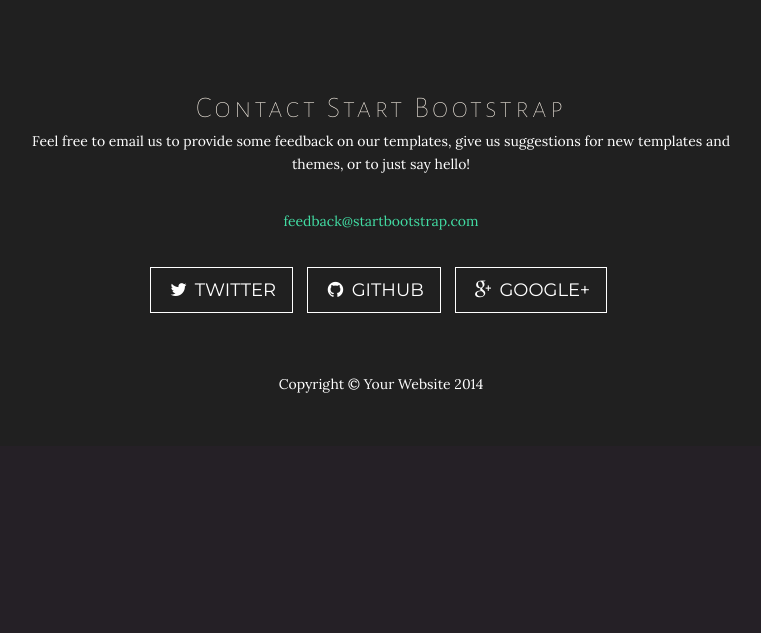
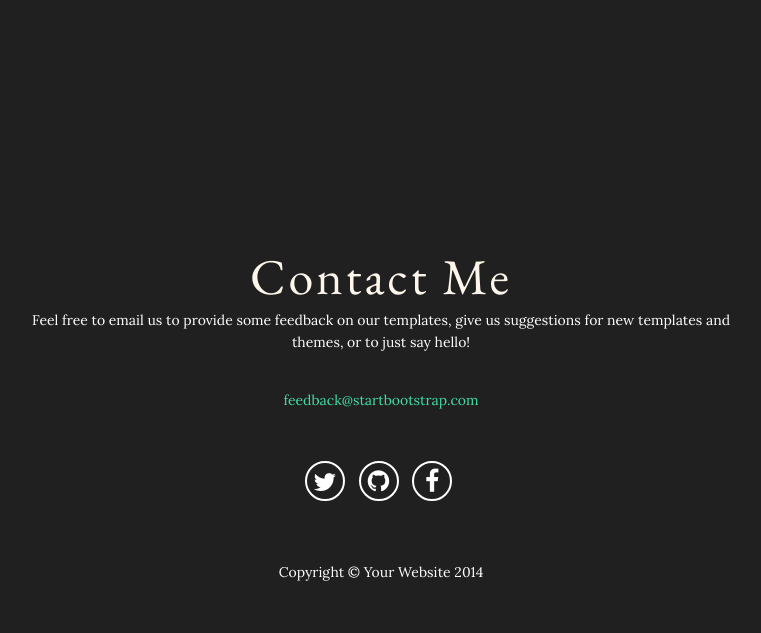
Before and after one commit to ShaeBrown/Portfolio, a Django app: page / in a window 1280 px wide. Shown: the part 3360-3993 px from the top of the page, without its empty margins (259-1020 px from the left). Before the commit the page ends 3753 px from the top, so only its background shows below. Run offline with Django 3.2, Linux system fonts and the light colour scheme; data comes from the database, SQL or seed files in the repository; some libraries are stand-ins or nearby versions.

Commit message:
Tweaked html

```diff
--- a/static/css/grayscale.css
+++ b/static/css/grayscale.css
@@ -31,8 +31,13 @@
 }
 .date {
     float: right;
-    font-size: 20px;
-    line-height: 60px;
+    font-size: 15px;
+    line-height: 40px;
+}
+
+.section-header {
+    font-family: 'EB Garamond', serif;
+    font-size: 50px;
 }
 p {
     margin: 0 0 25px;
@@ -207,6 +212,21 @@
     transition: background .3s ease-in-out;
 }
 
+.btn-circle-social {
+    width: 40px;
+    height: 40px;
+    margin-top: 15px;
+    padding: 2px 2px;
+    border: 2px solid #fff;
+    border-radius: 100%!important;
+    font-size: 25px;
+    color: #fff;
+    background: 0 0;
+    -webkit-transition: background .3s ease-in-out;
+    -moz-transition: background .3s ease-in-out;
+    transition: background .3s ease-in-out;
+}
+
 .btn-circle:hover,
 .btn-circle:focus {
     outline: 0;
@@ -276,11 +296,12 @@
     width: 100%;
     padding: 50px 0;
     color: #fff;
-    background: url(../img/downloads-bg.jpg) no-repeat center center scroll;
+    background: url(../img/pattern.png)  center center scroll;
+    background-repeat: repeat;
+    background-size: auto, cover;
     background-color: #000;
     -webkit-background-size: cover;
     -moz-background-size: cover;
-    background-size: cover;
     -o-background-size: cover;
 }
 
@@ -319,6 +340,7 @@
     border: 1px solid #FFFFFF;
     color: #FFFFFF;
     background-color: transparent;
+    margin: 5px 5px;
 }
 
 .btn-default:hover,
@@ -335,7 +357,7 @@
     background-color: #337ab7;
     padding: 5px 10px;
     height: 30px;
-    margin: 1px 1px 10px;
+    margin: 5px 2px;
 }
 
 .text-inside {
--- a/templates/base.html
+++ b/templates/base.html
@@ -21,7 +21,7 @@
     <link href='http://fonts.googleapis.com/css?family=Alegreya+Sans+SC:100,400' rel='stylesheet' type='text/css'>
     <link href="http://fonts.googleapis.com/css?family=Lora:400,700,400italic,700italic" rel="stylesheet" type="text/css">
     <link href="http://fonts.googleapis.com/css?family=Montserrat:400,700" rel="stylesheet" type="text/css">
-
+    <link href='http://fonts.googleapis.com/css?family=EB+Garamond' rel='stylesheet' type='text/css'>
     <!-- HTML5 Shim and Respond.js IE8 support of HTML5 elements and media queries -->
     <!-- WARNING: Respond.js doesn't work if you view the page via file:// -->
     <!--[if lt IE 9]>
@@ -53,10 +53,10 @@
                         <a class="page-scroll" href="#project">Projects</a>
                     </li>
                     <li>
-                        <a class="page-scroll" href="#about">About Me</a>
+                        <a class="page-scroll" href="#about">About</a>
                     </li>
                     <li>
-                        <a class="page-scroll" href="#contact">Contact</a>
+                        <a class="page-scroll" href="#contact">Contact Me</a>
                     </li>
                 </ul>
             </div>
@@ -84,7 +84,7 @@
 
     <!-- Project Section -->
     <section id="project" class="container content-section text-center">
-            <h2>Projects</h2>
+            <h2 class = "section-header">Projects</h2>
 
             {% block projects %}{% endblock %}
 
@@ -98,7 +98,7 @@
         <div class="download-section">
             <div class="container">
                 <div class="col-lg-8 col-lg-offset-2">
-                    <h2>About Me</h2>
+                    <h2 class = "section-header">About Me</h2>
                     <p>You can download Grayscale for free on the preview page at Start Bootstrap.</p>
                     <a href="http://startbootstrap.com/template-overviews/grayscale/" class="btn btn-default btn-lg">Visit Download Page</a>
                 </div>
@@ -110,19 +110,19 @@
     <section id="contact" class="container content-section text-center">
         <div class="row">
             <div class="col-lg-8 col-lg-offset-2">
-                <h2>Contact Start Bootstrap</h2>
+                <h2 class = "section-header">Contact Me </h2>
                 <p>Feel free to email us to provide some feedback on our templates, give us suggestions for new templates and themes, or to just say hello!</p>
                 <p><a href="mailto:feedback@startbootstrap.com">feedback@startbootstrap.com</a>
                 </p>
                 <ul class="list-inline banner-social-buttons">
                     <li>
-                        <a href="https://twitter.com/SBootstrap" class="btn btn-default btn-lg"><i class="fa fa-twitter fa-fw"></i> <span class="network-name">Twitter</span></a>
+                        <a href="https://twitter.com/shaelynnbrown" class="btn btn-circle-social"><i class="fa fa-twitter fa-fw"></i></a>
                     </li>
                     <li>
-                        <a href="https://github.com/IronSummitMedia/startbootstrap" class="btn btn-default btn-lg"><i class="fa fa-github fa-fw"></i> <span class="network-name">Github</span></a>
+                        <a href="https://github.com/ShaeBrown" class="btn btn-circle-social btn-lg"><i class="fa fa-github fa-fw"></i></a>
                     </li>
                     <li>
-                        <a href="https://plus.google.com/+Startbootstrap/posts" class="btn btn-default btn-lg"><i class="fa fa-google-plus fa-fw"></i> <span class="network-name">Google+</span></a>
+                        <a href="" class="btn btn-circle-social btn-lg"><i class="fa fa-facebook fa-fw"></i></a>
                     </li>
                 </ul>
             </div>
@@ -137,18 +137,18 @@
     </footer>
 
     <!-- jQuery -->
-    <script src="js/jquery.js"></script>
+    <script src="{% static 'js/jquery.js'%}"></script>
 
     <!-- Bootstrap Core JavaScript -->
-    <script src="js/bootstrap.min.js"></script>
+    <script src="{% static 'js/bootstrap.min.js'%}"></script>
 
     <!-- Plugin JavaScript -->
-    <script src="js/jquery.easing.min.js"></script>
+    <script src="{% static 'js/jquery.easing.min.js'%}"></script>
 
     <!-- Google Maps API Key - Use your own API key to enable the map feature. More information on the Google Maps API can be found at https://developers.google.com/maps/ -->
 
     <!-- Custom Theme JavaScript -->
-    <script src="js/grayscale.js"></script>
+    <script src="{% static  'js/grayscale.js'%}"></script>
 
 </body>
 
--- a/templates/index.html
+++ b/templates/index.html
@@ -6,11 +6,11 @@
 <div class="projects">
                 <div class="row">
                     <div class="col-lg-12">
-                        <h1 class="page-header">
+                        <h1 class="page-header" style = 'font-size: 30px;'>
                             {% if post.in_development %}
-                                <i class="fa fa-pencil-square-o"></i>
+                                <i style = "font-size: 20px;" class="fa fa-pencil-square-o"></i>
                                 {% else %}
-                                <i class="fa fa-check-square-o"></i>
+                                <i style = "font-size: 20px;" class="fa fa-check-square-o"></i>
                             {% endif %}
                             {{ post.name }}
                             <small>{{ post.info }}</small>
@@ -35,19 +35,15 @@
 
             </div>
 
-            <a href="{{ post.source_url }}" class="btn btn-default" style = " line-height: 1; position:
-            absolute; bottom: 0; right: 15px;" > {{ post.source_type | safe }}</a>
+          <div class="col-md-12">
+                <a href="{{ post.source_url }}" class="btn btn-default" style = " line-height: 1; float:right;" >{{ post.source_type | safe }}</a>
+                 <a href="" class="btn btn-default" style = "line-height: 1.2; float:right;" ><i class="fa fa-download"></i><span class="network-name">Download</span></a>
+
 
             {%  if post.download_url %}
-                <a href="{{ post.download_url }}" class="btn btn-default" style = " line-height: 1; position: absolute; bottom: 0;
-                right:
-                    {% if post.get_source_type_display == 'GITHUB' %}
-                    250px;
-                    {% elif post.get_source_type_display == 'GMK' %}
-                    220px;
-                    {% endif %}
-                        " ><i class="fa fa-download"></i><span class="network-name">Download</span></a>
+                <a href="{{ post.download_url }}" class="btn btn-default" style = "line-height: 1.2; float:right;" ><i class="fa fa-download"></i><span class="network-name">Download</span></a>
             {% endif %}
+        </div>
         </div>
         <!-- /.row -->
 
```
